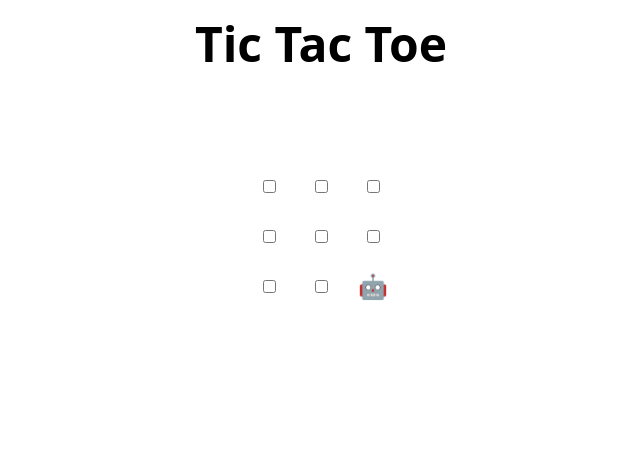
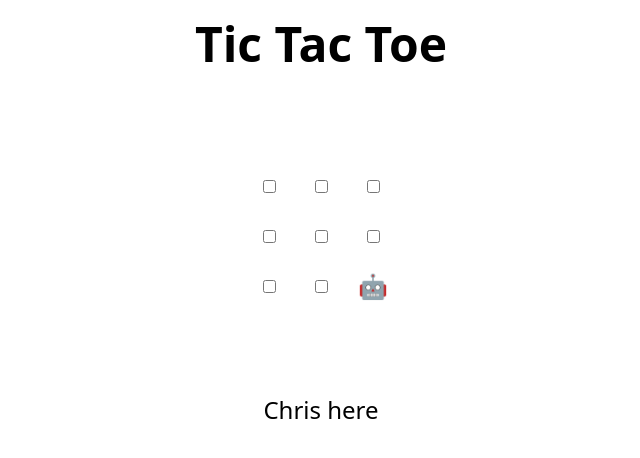
Before and after one commit to Chrisc1124/skills-review-pull-requests, a plain HTML site: page index.html in a window 1280 px wide. Shown: the whole page, without its empty margins (319-959 px from the left). Drawn offline with Linux system fonts and the light colour scheme.

Commit message:
Update index.html
added chris here

```diff
--- a/index.html
+++ b/index.html
@@ -48,6 +48,7 @@
 </table>
 
 <h2 hidden>Game over, refresh to play again 🧑‍💻 🤖!</h2>
+Chris here
 
 <script>
   // Initialization
```
